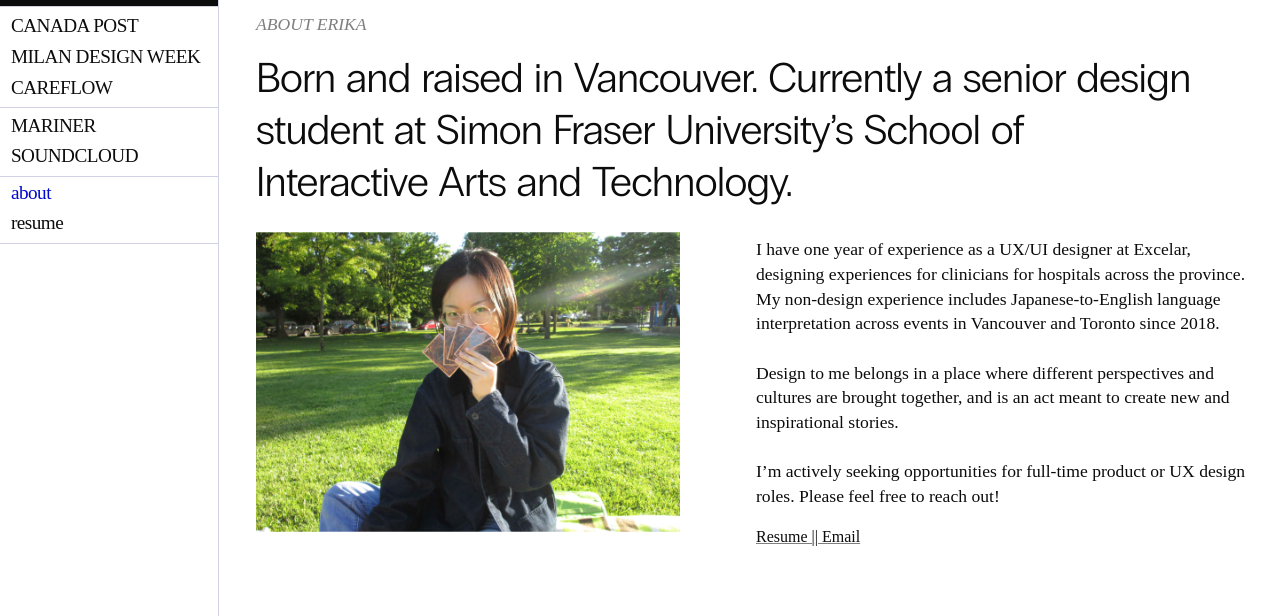
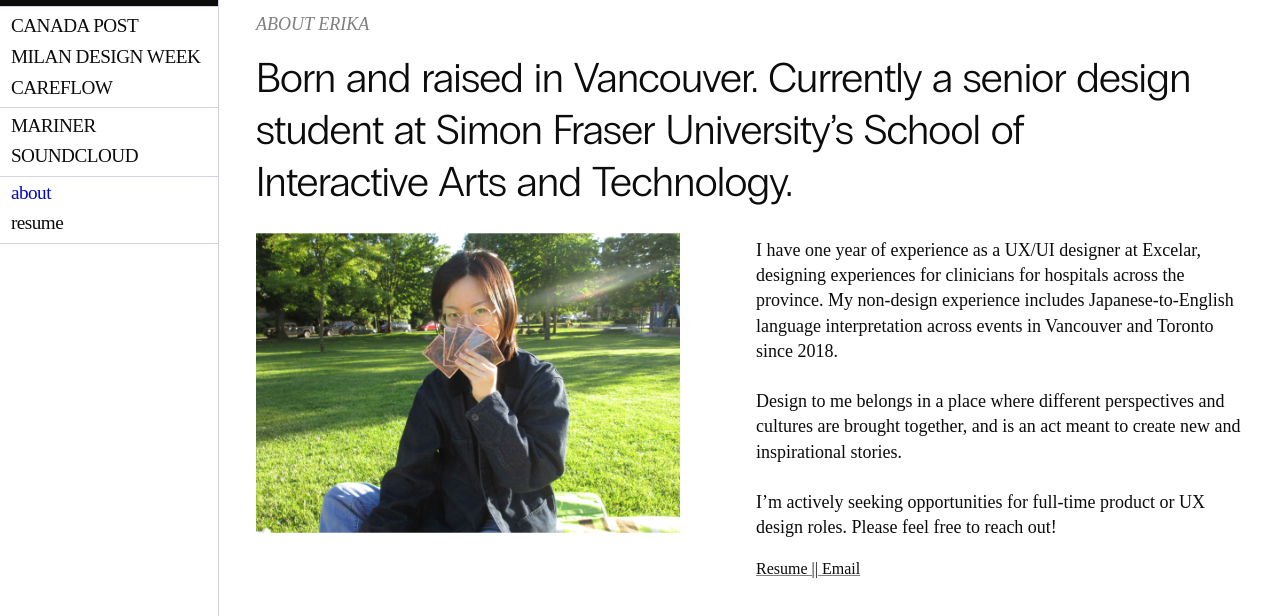
Before and after one commit to erikawawawa/erikawawawa.github.io, an Astro site: page /about in a window 1280 px wide. Shown: the part 38-654 px from the top of the page. Built offline with nearby package versions, Linux system fonts and the light colour scheme; Astro itself is replaced by a stand-in of ours; a web font is replaced by a local one.

Commit message:
Update Layout-May.astro

```diff
--- a/src/layouts/Layout-May.astro
+++ b/src/layouts/Layout-May.astro
@@ -243,7 +243,7 @@ import { ViewTransitions } from 'astro:transitions';
   }
 
   p {
-    font-size: 1.1rem;
+    font-size: 18px;
     max-width: 635px;
     line-height: 140%;
     margin: 1% 0 4% 0;
```
